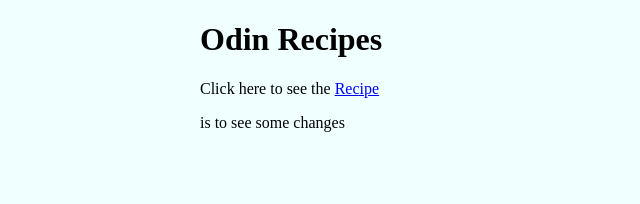
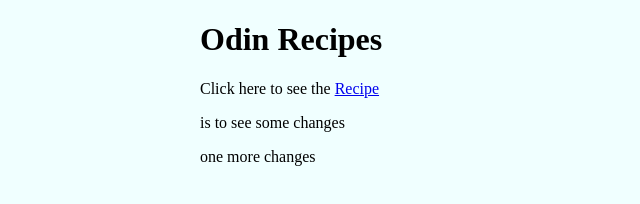
Before and after one commit to ChrisG1297/hello-world, a plain HTML site: page index.html in a window 1280 px wide. Shown: the whole page, without its empty margins (0-640 px from the left). Drawn offline with Linux system fonts and the light colour scheme.

Commit message:
one more changes

```diff
--- a/index.html
+++ b/index.html
@@ -21,5 +21,7 @@
     <p>Click here to see the <a href="/fried-chicjen.html" target="_blank"> Recipe </a></p>
 
     <o>is to see some changes</o>
+
+    <p>one more changes</p>
 </body>
 </html>
```
